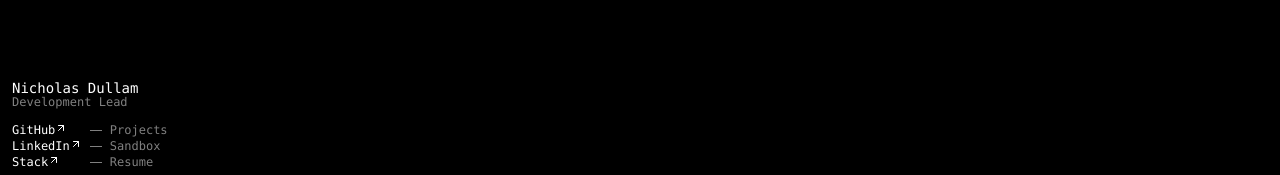
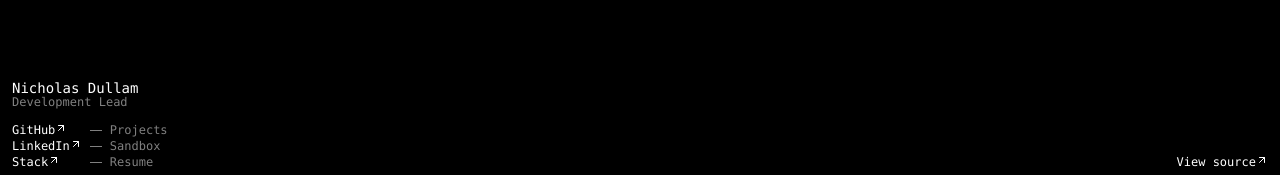
Before and after one commit to NicholasDullam/ndullam, a Next.js app: page / in a window 1280 px wide. Shown: the part 622-797 px from the top of the page. Built offline with nearby package versions, Linux system fonts and the light colour scheme.

Commit message:
view source button

```diff
--- a/src/app/(home)/_components/footer.tsx
+++ b/src/app/(home)/_components/footer.tsx
@@ -6,7 +6,8 @@ export type FooterProps = {};
 
 export const Footer = ({}: FooterProps) => {
   return (
-    <div className="px-3 pb-2 pt-2 text-white">
+    <div className="px-3 pb-2 pt-2 flex text-white">
+      <div>
         <div className="flex flex-col mb-3">
           <h4 className="text-lg sm:text-sm -mb-1">Nicholas Dullam</h4>
           <h4 className="text-md sm:text-xs opacity-50">Development Lead</h4>
@@ -40,5 +41,11 @@ export const Footer = ({}: FooterProps) => {
           </div>
         </div>
       </div>
+      <div className="ml-auto mt-auto">
+        <Link href="https://github.com/NicholasDullam/ndullam" target="_blank">
+          <DashboardLink name="View source" />
+        </Link>
+      </div>
+    </div>
   );
 };
--- a/src/components/button.tsx
+++ /dev/null
@@ -1,14 +0,0 @@
-import { ButtonHTMLAttributes } from "react";
-
-export type ButtonProps = ButtonHTMLAttributes<HTMLButtonElement>;
-
-export const Button = ({ children, ...props }: ButtonProps) => {
-  return (
-    <button
-      className="transition-all bg-black hover:bg-white hover:text-black hover:scale-110 transform px-4 py-3 rounded-lg shadow-md no-underline flex"
-      {...props}
-    >
-      {children}
-    </button>
-  );
-};
--- a/src/components/index.ts
+++ b/src/components/index.ts
@@ -1,4 +1,3 @@
-export * from "./button";
 export * from "./dashboard-link";
 export * from "./loading";
 export * from "./loading-icon";
```
Lines whose indentation alone changed are shown as unchanged.
